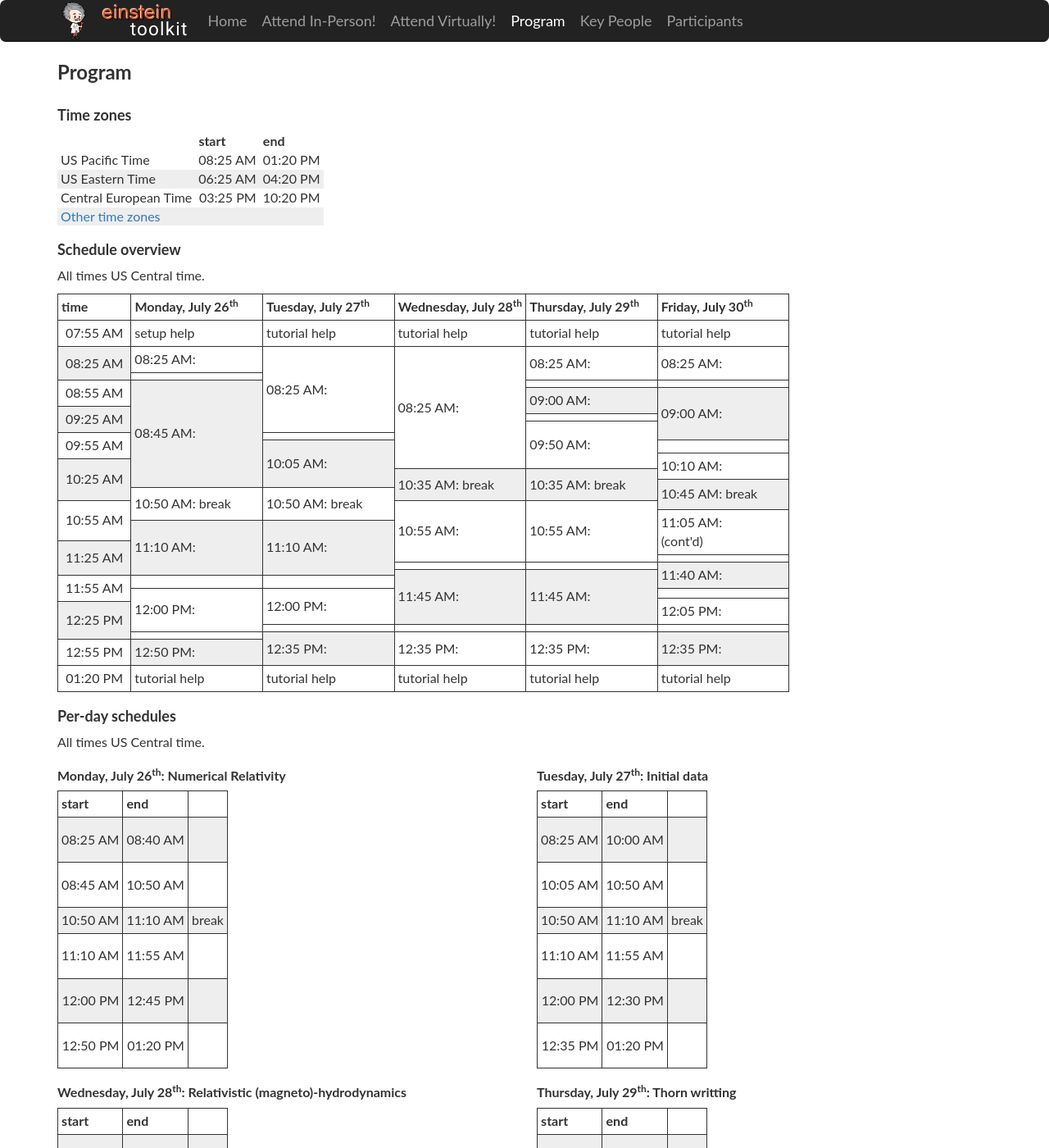
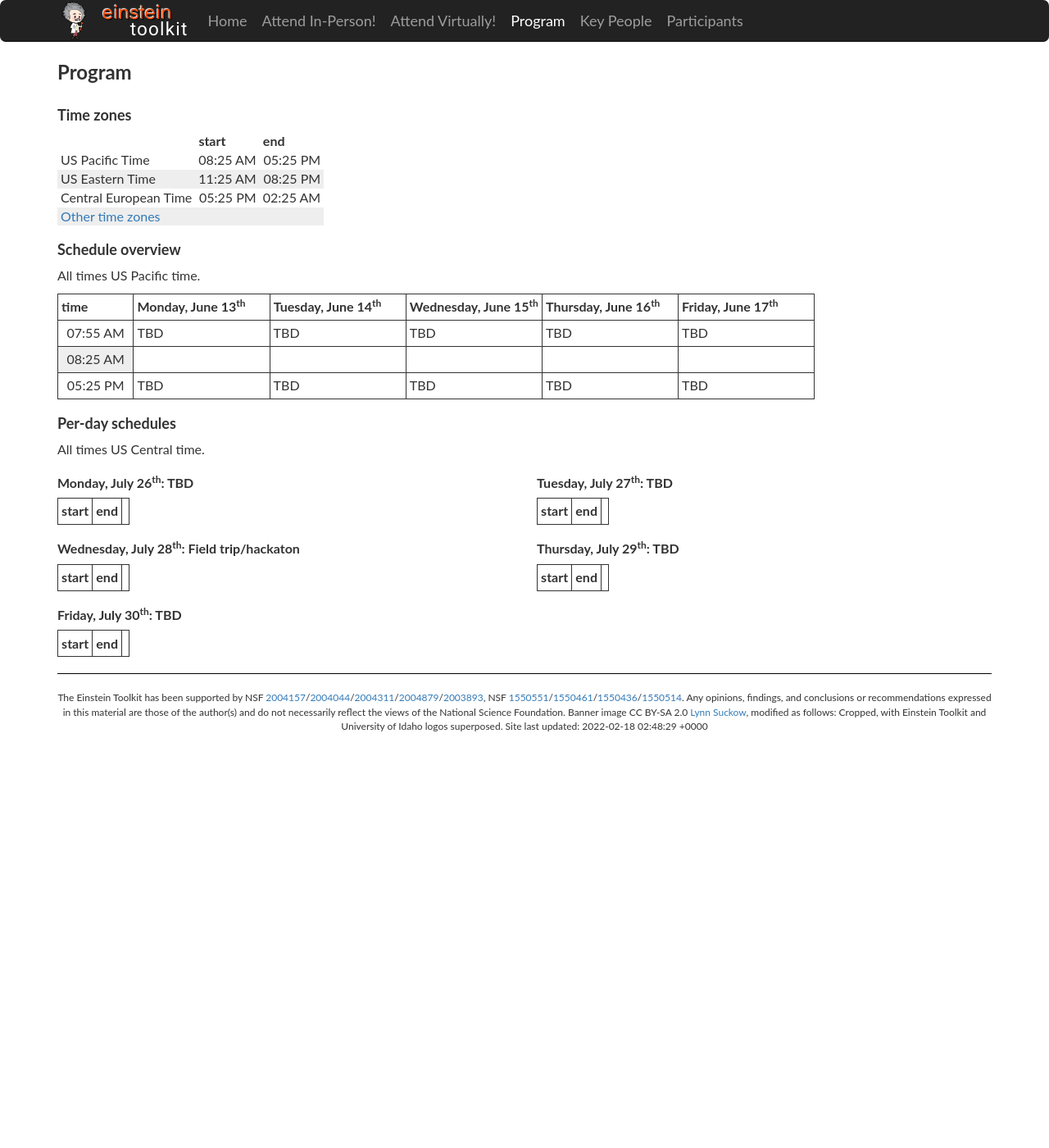
Before and after one commit to EinsteinToolkit/et2022uidaho, a Jekyll site: the page built from program.md, in a window 1280 px wide and 1400 px high. Shown: the whole window at 82% size. Built offline with Jekyll 4.4.1, drawn with Linux system fonts in a browser that asks for light colours; some of the changed text lies outside the part shown.

Commit message:
program.md: removed last year's information; replaced all with TBD. Still learning how to make changes correctly.

```diff
--- a/program.md
+++ b/program.md
@@ -9,64 +9,20 @@ title: Scientific Program
 # if no duration given it is assumed to be 45min for lectures and 20min for a break
 
 start: "8:25"
-end: "13:20"
+end: "17:25"
 # this is assumed to be 300s or 5minutes later on (6 unites per half hour)
-granularity: 300
+# granularity: 300
+granularity: 32400
 
 day1:
-  - Welcome:
-      duration: 15
-  - HelviWitek:
-      duration: 125
-  - break
-  - DonWillcox
-  - SteveBrandt
-  - ShortLightning1:
-      duration: 30
 
 day2:
-  - JoshuaFaber:
-      duration: 95
-  - AtulKedia2
-  - break
-  - BrunoGiacomazzo
-  - GabrieleBozzola:
-      duration: 30
-  - ErikSchnetter
 
 day3:
-  - VassiliosMewes:
-      duration: 130
-  - break
-  - FedericoCipolletta
-  - BorisDaszuta
-  - Lightning1
 
 day4:
-  - SamuelTootle:
-      duration: 30
-  - BarryWardell
-  - PeterDiener
-  - break
-  - DeborahFerguson
-  - HelviWitek2
-  - Lightning2
 
 day5:
-  - ShortLightning2:
-      duration: 30
-  - YosefZlochower:
-      duration: 65
-  - LeoWerneck:
-      duration: 35
-  - break
-  - LeoWerneck:
-      duration: 30
-  - WolfgangKastaun:
-      duration: 20
-  - VassiliosMewes2:
-      duration: 25
-  - FutureOfTheET
 
 ---
 
@@ -88,8 +44,8 @@ day5:
 |                 |  start                            |  end                            |
 |-----------------|-----------------------------------|---------------------------------|
 | US Pacific Time | {{page.start | date: "%I:%M %p"}} | {{page.end | date: "%I:%M %p"}} |
-| US Eastern Time | {{page.start | date: "%s" | minus: 7200 | date: "%I:%M %p"}} | {{page.end | date: "%s" | plus: 10800 | date: "%I:%M %p"}} |
-| Central European Time | {{page.start | date: "%s" | plus: 25200 | date: "%I:%M %p"}} | {{page.end | date: "%s" | plus: 32400 | date: "%I:%M %p"}} |
+| US Eastern Time | {{page.start | date: "%s" | plus: 10800 | date: "%I:%M %p"}} | {{page.end | date: "%s" | plus: 10800 | date: "%I:%M %p"}} |
+| Central European Time | {{page.start | date: "%s" | plus: 32400 | date: "%I:%M %p"}} | {{page.end | date: "%s" | plus: 32400 | date: "%I:%M %p"}} |
 | [Other time zones](https://www.timeanddate.com/worldclock/converter.html?iso=20220214T220000&p1=3993&p2=195&p3=33&p4=248&p5=176&p6=64&p7=179) |  |
 
 </div> <!--tzinfo-->
@@ -102,7 +58,7 @@ day5:
 Tentative, subject to change without notice.
 </div>-->
 
-All times US Central time.
+All times US Pacific time.
 
 {% assign starttime = page.start | date: "%s" | plus: 0-%}
 {%-assign endtime = page.end | date: "%s" | plus: 0-%}
@@ -111,18 +67,18 @@ All times US Central time.
 
 <table class="schedule">
 <tr><th> time </th>
-<th> Monday, July 26<sup>th</sup> </th>
-<th> Tuesday, July 27<sup>th</sup> </th>
-<th> Wednesday, July 28<sup>th</sup> </th>
-<th> Thursday, July 29<sup>th</sup> </th>
-<th> Friday, July 30<sup>th</sup> </th>
+<th> Monday, June 13<sup>th</sup> </th>
+<th> Tuesday, June 14<sup>th</sup> </th>
+<th> Wednesday, June 15<sup>th</sup> </th>
+<th> Thursday, June 16<sup>th</sup> </th>
+<th> Friday, June 17<sup>th</sup> </th>
 </tr>
 <tr><td class="time">07:55 AM</td>
-  <td>setup help</td>
-  <td>tutorial help</td>
-  <td>tutorial help</td>
-  <td>tutorial help</td>
-  <td>tutorial help</td>
+  <td>TBD</td>
+  <td>TBD</td>
+  <td>TBD</td>
+  <td>TBD</td>
+  <td>TBD</td>
 </tr>
 {%-for row in (0..maxrow)-%}
   {%-comment-%} create information for row of time in alternating colours {%-endcomment-%}
@@ -148,12 +104,12 @@ All times US Central time.
   {%-include intersect day=page.day5 column="day5" row=row %}
   </tr>
 {%-endfor-%}
-<tr><td class="time">01:20 PM</td>
-  <td>tutorial help</td>
-  <td>tutorial help</td>
-  <td>tutorial help</td>
-  <td>tutorial help</td>
-  <td>tutorial help</td>
+<tr><td class="time">05:25 PM</td>
+  <td>TBD</td>
+  <td>TBD</td>
+  <td>TBD</td>
+  <td>TBD</td>
+  <td>TBD</td>
 </tr>
 </table>
 
@@ -167,35 +123,35 @@ All times US Central time.
 <div class="row fix">
 
 <div class="col-sm-6">
-<h3>Monday, July 26<sup>th</sup>: Numerical Relativity</h3>
+<h3>Monday, July 26<sup>th</sup>: TBD</h3>
 
 {% include day_schedule_table.html day=page.day1 %}
 
 </div>
 
 <div class="col-sm-6">
-<h3>Tuesday, July 27<sup>th</sup>: Initial data</h3>
+<h3>Tuesday, July 27<sup>th</sup>: TBD</h3>
 
 {% include day_schedule_table.html day=page.day2 %}
 
 </div>
 
 <div class="col-sm-6">
-<h3>Wednesday, July 28<sup>th</sup>: Relativistic (magneto)-hydrodynamics</h3>
+<h3>Wednesday, July 28<sup>th</sup>: Field trip/hackaton</h3>
 
 {% include day_schedule_table.html day=page.day3 %}
 
 </div>
 
 <div class="col-sm-6">
-<h3>Thursday, July 29<sup>th</sup>: Thorn writting</h3>
+<h3>Thursday, July 29<sup>th</sup>: TBD</h3>
 
 {% include day_schedule_table.html day=page.day4 %}
 
 </div>
 
 <div class="col-sm-6">
-<h3>Friday, July 30<sup>th</sup>: Data analysis</h3>
+<h3>Friday, July 30<sup>th</sup>: TBD</h3>
 
 {% include day_schedule_table.html day=page.day5 %}
 
```
